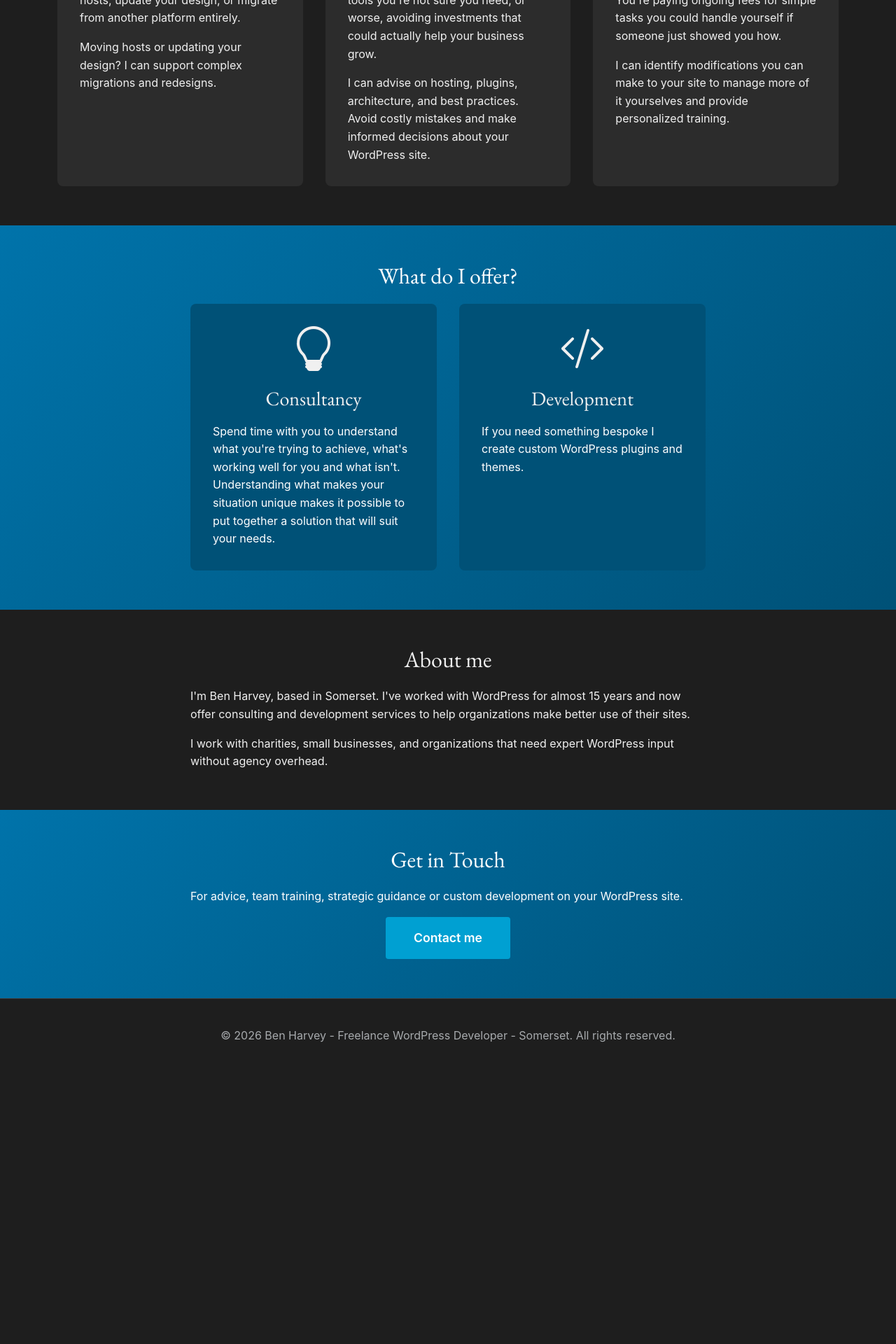
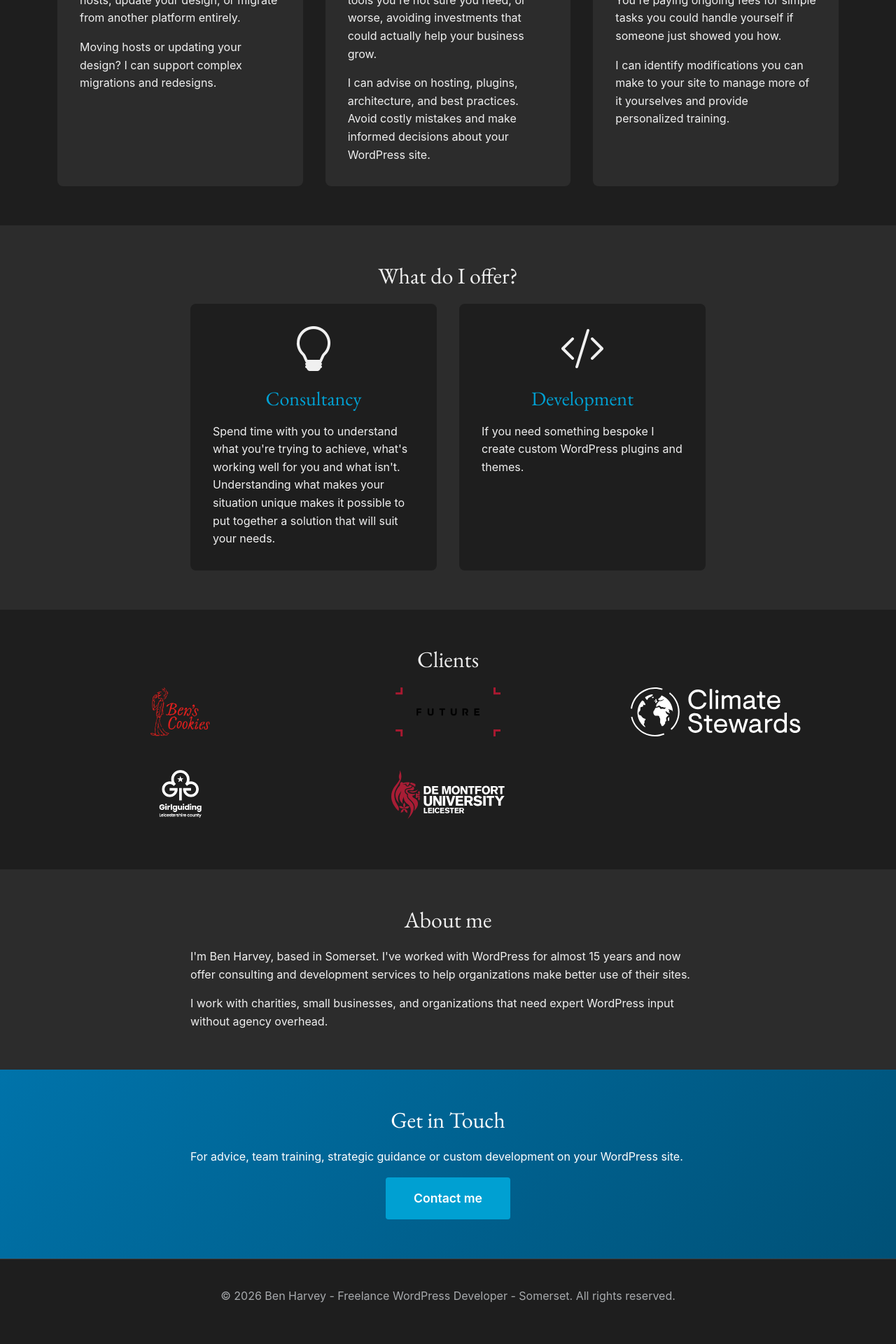
Before and after one commit to benwebdevleic/wordpress-consultant, a Jekyll site: the page built from index.html, in a window 1280 px wide. Shown: the part 1573-3493 px from the top of the page at 70% size. Built offline with Jekyll 4.4.1, drawn with Linux system fonts in a browser that asks for light colours; before the commit the page ends 3122 px from its top, so only the background shows below that.

Commit message:
Add a client logos section

```diff
--- a/_sass/components/_card.scss
+++ b/_sass/components/_card.scss
@@ -9,6 +9,10 @@
 
     &--background-gradient-color {
         background-color: var(--color-wp-blue-dark);
+    }
+
+    &--background-dark-color {
+        background-color: var(--color-bg-dark);
     }
 
     &__icon {
--- /dev/null
+++ b/_sass/components/_client-logo.scss
@@ -0,0 +1,8 @@
+.client-logo {
+    height: 70px;
+    width: auto;
+    margin-left: auto;
+    margin-right: auto;
+    display: block;
+    margin-bottom: var(--grid-x2);
+}
--- a/_sass/components/_section.scss
+++ b/_sass/components/_section.scss
@@ -7,6 +7,10 @@
 
     &--gradient {
         background: linear-gradient(135deg, var(--color-wp-blue) 0%, var(--color-wp-blue-dark) 100%);
+    }
+
+    &--light-grey {
+        background-color: var(--color-bg-card);
     }
 
     p:last-child {
--- a/assets/css/style.scss
+++ b/assets/css/style.scss
@@ -16,6 +16,7 @@
 @import "components/masthead";
 @import "components/card";
 @import "components/grid";
+@import "components/client-logo";
 
 /* Base */
 body {
--- a/index.html
+++ b/index.html
@@ -61,18 +61,18 @@
     </div>
 </section>
 
-<section class="section section--gradient">
+<section class="section section--light-grey">
     <div class="container">
         <div class="row">
             <div class="col-md-8 offset-md-2">
                 <h2 class="centered section__heading">What do I offer?</h2>
                 <div class="grid grid--auto-fit services">
-                    <div class="card card--background-gradient-color">
+                    <div class="card card--background-dark-color">
                         <i class="bi bi-lightbulb card__icon"></i>
                         <h3 class="card__title">Consultancy</h3>
                         <p>Spend time with you to understand what you're trying to achieve, what's working well for you and what isn't. Understanding what makes your situation unique makes it possible to put together a solution that will suit your needs.</p>
                     </div>
-                    <div class="card card--background-gradient-color">
+                    <div class="card card--background-dark-color">
                         <i class="bi bi-code-slash card__icon"></i>
                         <h3 class="card__title">Development</h3>
                         <p>If you need something bespoke I create custom WordPress plugins and themes.</p>
@@ -84,6 +84,19 @@
 </section>
 
 <section class="section">
+    <div class="container">
+        <h2 class="centered section__heading">Clients</h2>
+        <div class="grid grid--auto-fit">
+            <div><img src="/assets/images/bens-cookies-logo.svg" class="client-logo" alt="Ben's Cookies" /></div>
+            <div><img src="/assets/images/future-plc-logo.webp" class="client-logo" alt="Future Plc" /></div>
+            <div><img src="/assets/images/climate-stewards-logo.svg" class="client-logo" alt="Climate Stewards" /></div>
+            <div><img src="/assets/images/girl-guiding-leicester-logo.png" class="client-logo" alt="Girlguiding leicestershire" /></div>
+            <div><img src="/assets/images/dmu-logo.svg" class="client-logo" alt="De Montfort University" /></div>
+        </div>
+    </div>
+</section>
+
+<section class="section section--light-grey">
     <div class="container">
         <div class="row">
             <div class="col-md-8 offset-md-2">
```
Also changed, not shown: assets/images/bens-cookies-logo.svg (added), assets/images/climate-stewards-logo.svg (added), assets/images/dmu-logo.svg (added), assets/images/future-plc-logo.webp (added), assets/images/girl-guiding-leicester-logo.png (added).
